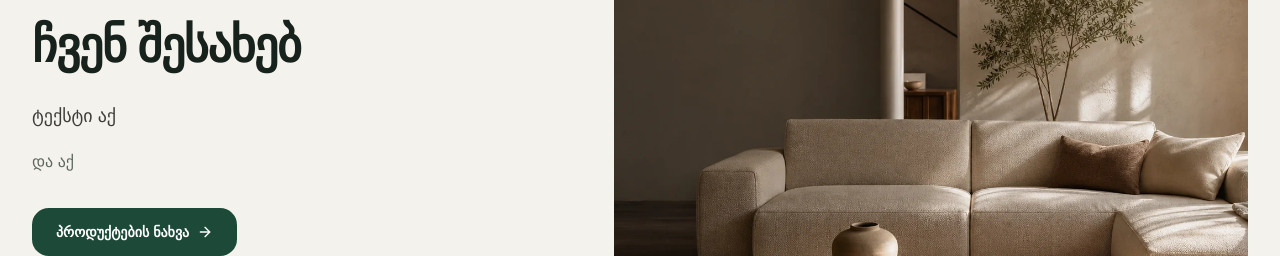
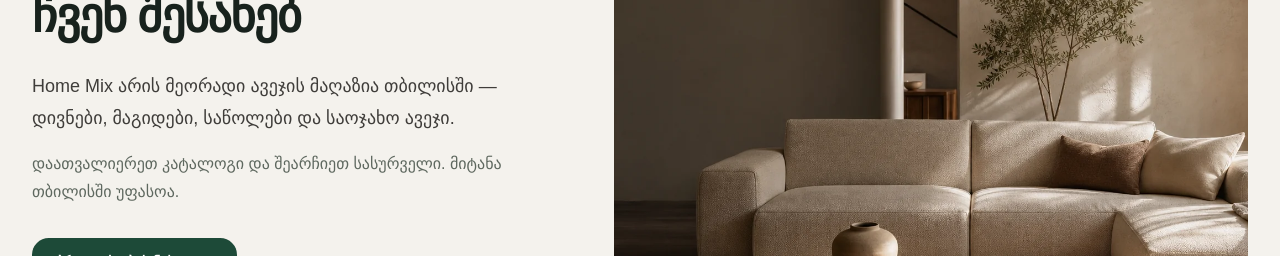
Before and after one commit to Kortua20/homemix, a Next.js app: page /about in a window 1280 px wide. Shown: the part 322-578 px from the top of the page. Built offline with nearby package versions, Linux system fonts and the light colour scheme; no server answers.

Commit message:
feat(about, categories, home): update text content for clarity and engagement

```diff
--- a/app/about/page.tsx
+++ b/app/about/page.tsx
@@ -28,8 +28,14 @@ export default function AboutPage() {
           <h1 className="text-4xl leading-tight font-semibold tracking-[-0.03em] text-[#18221d] sm:text-5xl">
             ჩვენ შესახებ
           </h1>
-          <p className="mt-6 text-lg leading-8 text-[#3f3d3a]">ტექსტი აქ</p>
-          <p className="mt-4 text-base leading-7 text-[#5e685f]">და აქ</p>
+          <p className="mt-6 text-lg leading-8 text-[#3f3d3a]">
+            Home Mix არის მეორადი ავეჯის მაღაზია თბილისში — დივნები,
+            მაგიდები, საწოლები და საოჯახო ავეჯი.
+          </p>
+          <p className="mt-4 text-base leading-7 text-[#5e685f]">
+            დაათვალიერეთ კატალოგი და შეარჩიეთ სასურველი. მიტანა თბილისში
+            უფასოა.
+          </p>
           <Link
             href="/products"
             className="mt-8 inline-flex min-h-12 items-center justify-center gap-2 rounded-xl bg-[#1d4a38] px-6 text-sm font-semibold text-white transition-colors hover:bg-[#15382a] focus-visible:outline-2 focus-visible:outline-offset-3 focus-visible:outline-[#1d4a38]"
--- a/app/categories/page.tsx
+++ b/app/categories/page.tsx
@@ -30,7 +30,7 @@ export default async function CategoriesPage() {
             კატალოგი
           </h1>
           <p className="mt-4 max-w-xl text-base leading-7 text-[#5e685f]">
-            რამე ტექსრი აქ
+            აირჩიეთ კატეგორია და დაათვალიერეთ ავეჯი.
           </p>
         </div>
 
--- a/app/page.tsx
+++ b/app/page.tsx
@@ -79,7 +79,7 @@ export default async function HomePage() {
               ახალი პროდუქტები
             </h2>
             <p className="mt-3 max-w-xl text-sm leading-6 text-[#5e685f] sm:text-base">
-              აქაც ტექსტი
+              კატალოგში ბოლოს დამატებული ავეჯი — ნახეთ სიახლეები პირველებმა.
             </p>
           </div>
           <Link
```
